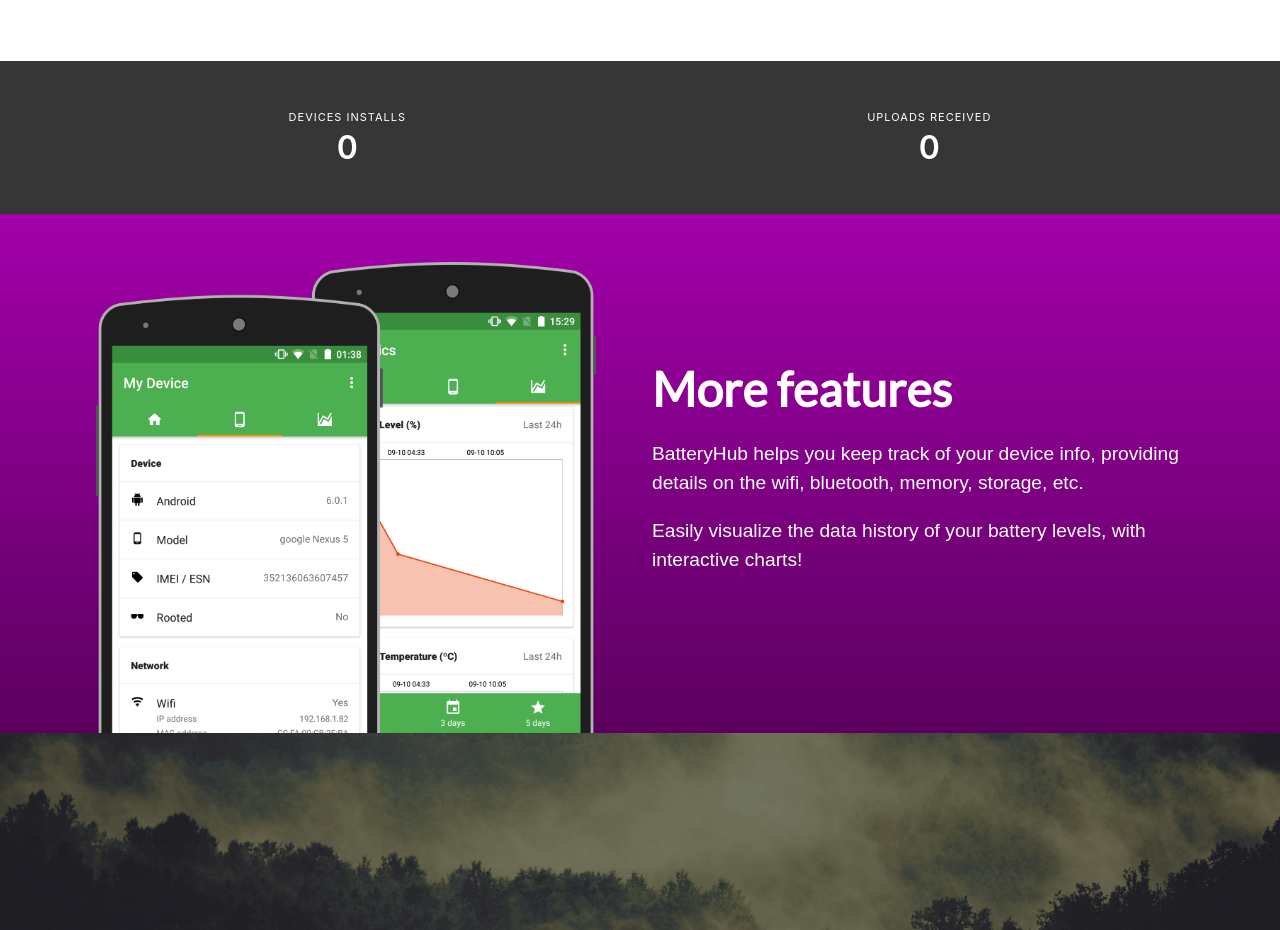
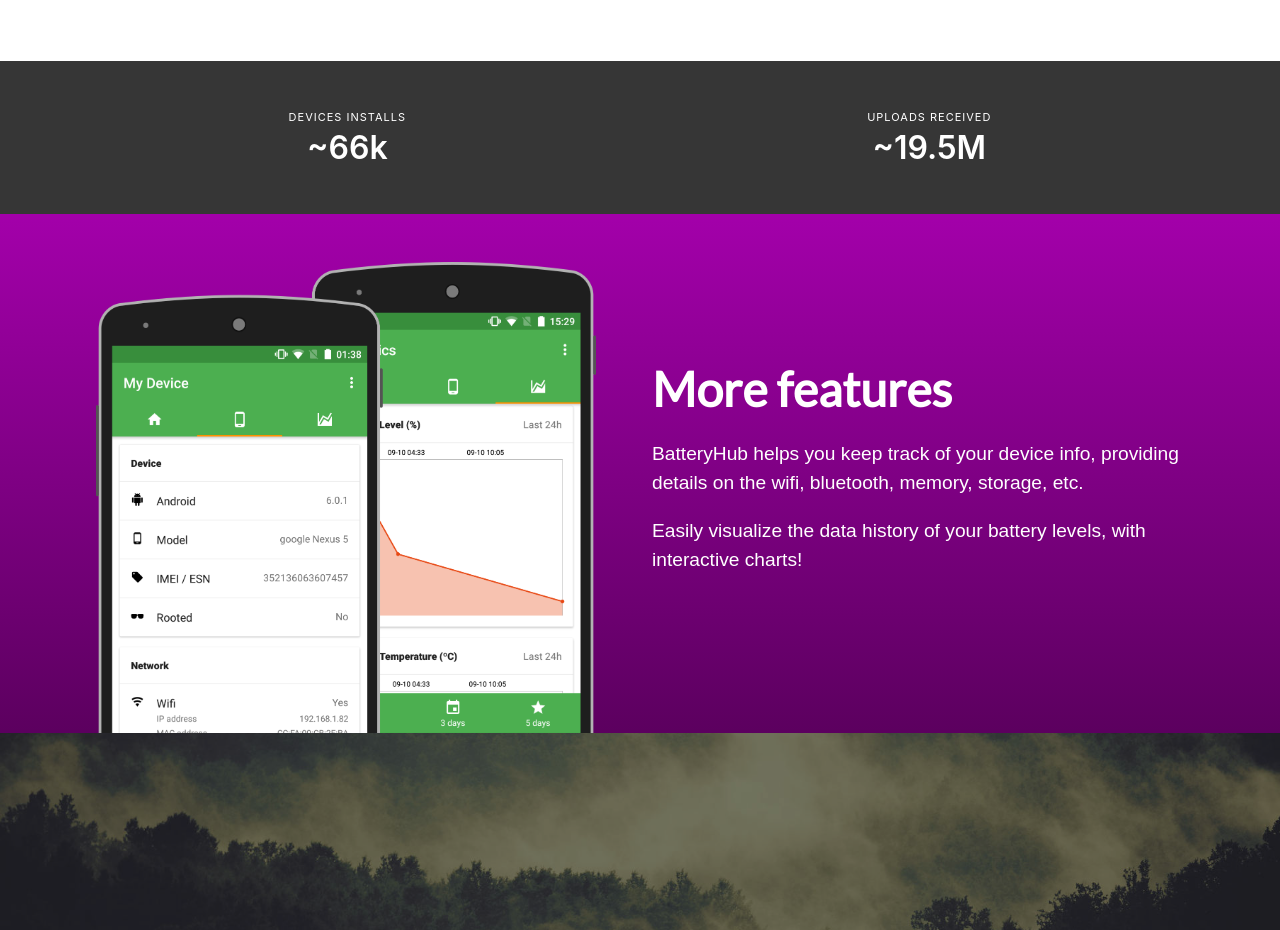
Before and after one commit to greenhub-project/greenhubproject.org, a Nuxt app: page / in a window 1280 px wide. Shown: the part 1840-2770 px from the top of the page. Built offline with nearby package versions, Linux system fonts and the light colour scheme; a web font is replaced by a local one.

Commit message:
chore: set static stats values

```diff
--- a/components/welcome/Stats.vue
+++ b/components/welcome/Stats.vue
@@ -6,13 +6,13 @@
           <div class="level-item has-text-centered">
             <div>
               <p class="heading">Devices installs</p>
-              <p class="title">{{ devices }}</p>
+              <p class="title">~66k</p>
             </div>
           </div>
           <div class="level-item has-text-centered">
             <div>
               <p class="heading">Uploads received</p>
-              <p class="title">{{ uploads }}</p>
+              <p class="title">~19.5M</p>
             </div>
           </div>
         </div>
@@ -38,7 +38,7 @@
 
   mounted () {
     if (process.env.NODE_ENV === 'production') {
-      this.getData()
+      // this.getData()
     }
   },
 
```
